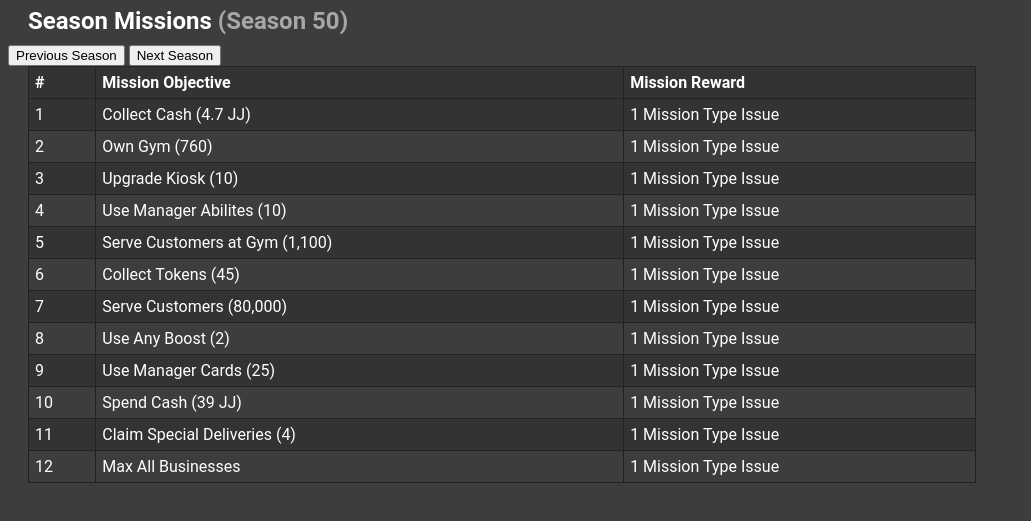
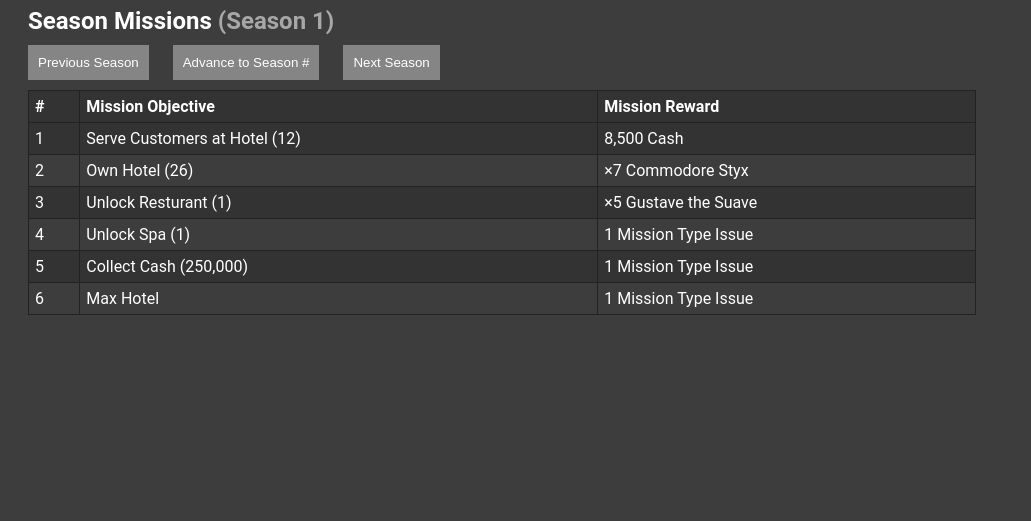
Before and after one commit to KittyCatGamer123/vacationtycoon-mission-tracker, a plain HTML site: page index.html in a window 1280 px wide. Shown: the part 51-572 px from the top of the page, without its empty margins (0-1031 px from the left). Drawn offline with Linux system fonts and the light colour scheme.

Commit message:
Season advancement buttons (Better version)

```diff
--- a/MissionTable.js
+++ b/MissionTable.js
@@ -13,8 +13,8 @@ const RewardsFile = JSON.parse(request.responseText);
 
 function UpdateTable(Rank)
 {
-    Rank = Math.max(Rank, 1);
-    Rank = Math.min(Rank, MAXRANK);
+  if (isNaN(Rank)) { Rank = 1; }
+  else { Rank = Math.max(Rank, 1); Rank = Math.min(Rank, MAXRANK); }
 
   const tbl = document.getElementById("mission_table");
   const tblBody = document.createElement("tbody");
@@ -108,3 +108,10 @@ function ScriptedTypeToText(Input)
 
   return Result;
 }
+
+function AdvanceToRank()
+{
+  let ToRank = prompt("Please enter the Season to navigate to.");
+  console.clear();
+  UpdateTable(ToRank);
+}
--- a/index.html
+++ b/index.html
@@ -2,19 +2,20 @@
 <html lang="en">
 
 <head>
-    <title>Vacation Tycoon Balancing and Data</title>
+    <title>Vacation Tycoon Balancing and Data Tracker</title>
     <link rel="stylesheet" href="stylesheet.css">
     <script src="Powers.js"></script>
     <script src="Readability.js"></script>
     <script src="MissionTable.js"></script>
 </head>
 
-<body onLoad="UpdateTable(50);">
+<body onLoad="UpdateTable(1);">
     <h1>Primary Resort</h1>
 
     <h2 id="mission_rank">Season Missions <span style="color:#a7a7a7;">(Season 1)</span></h2>
-    <button onclick="console.clear(); UpdateTable(CurrentRank - 1);">Previous Season</button>
-    <button onclick="console.clear(); UpdateTable(CurrentRank + 1);">Next Season</button>
+    <button class="season_advance" onclick="console.clear(); UpdateTable(CurrentRank - 1);">Previous Season</button>
+    <button class="season_advance" onclick="AdvanceToRank();">Advance to Season #</button>
+    <button class="season_advance" onclick="console.clear(); UpdateTable(CurrentRank + 1);">Next Season</button>
     <table id="mission_table">
         <tr>
             <th>#</th>
--- a/stylesheet.css
+++ b/stylesheet.css
@@ -48,7 +48,22 @@ tr:nth-child(odd)
     background-color: #333;
 }
 
-.active, .collapsible:hover
+.season_advance
 {
-    background-color: #000;
+    background-color: rgb(133, 133, 133);
+    border: none;
+    color: white;
+    padding: 10px 10px;
+    text-align: center;
+    margin-left: 20px;
+    margin-bottom: 10px;
+    display: inline-block;
+    transition-duration: 0.2s;
+    cursor: pointer;
 }
+
+.season_advance:hover
+{
+    background-color: rgb(100, 100, 100); /* Green */
+    color: white;
+}
```
Lines whose indentation alone changed are shown as unchanged.
